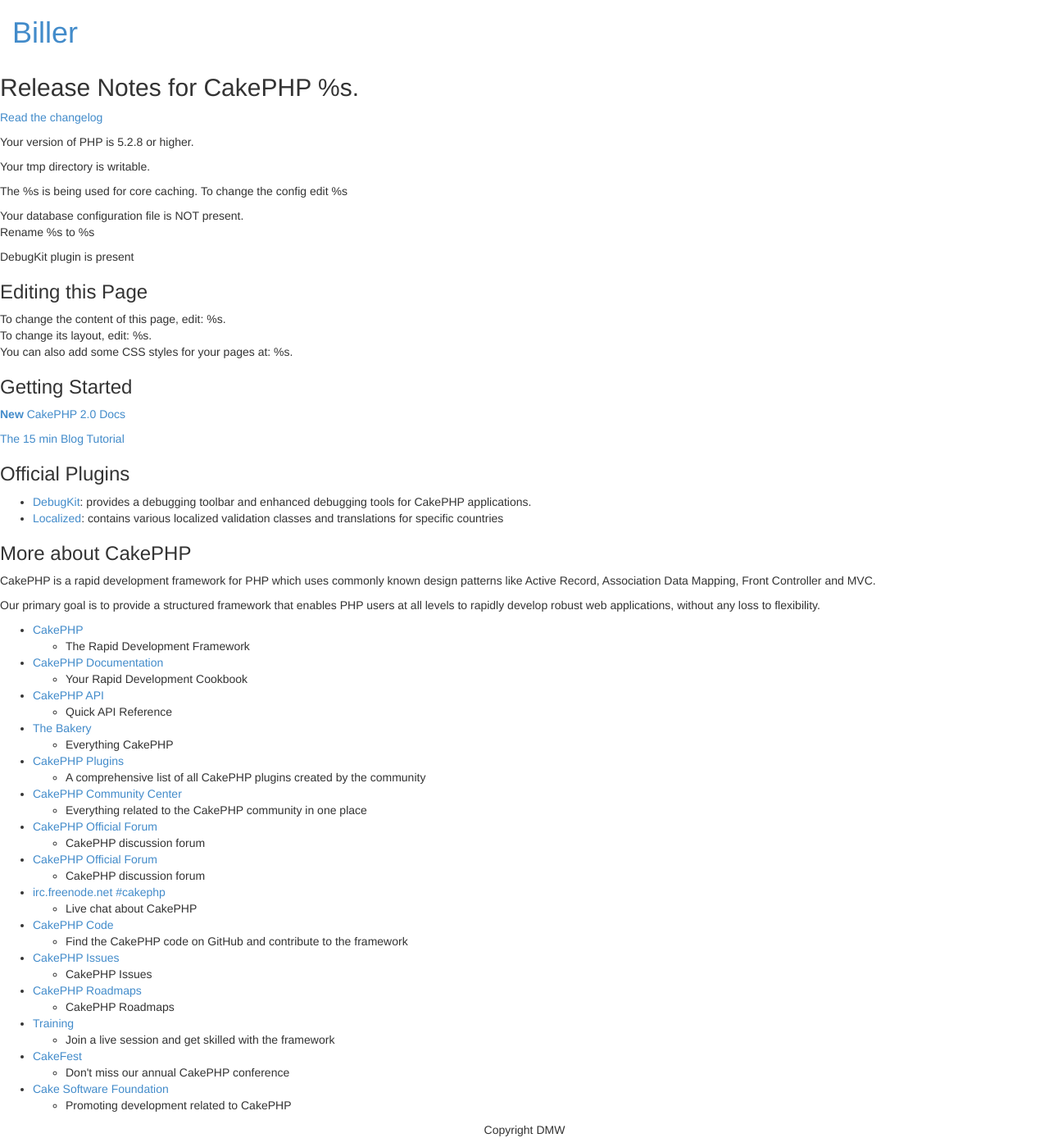
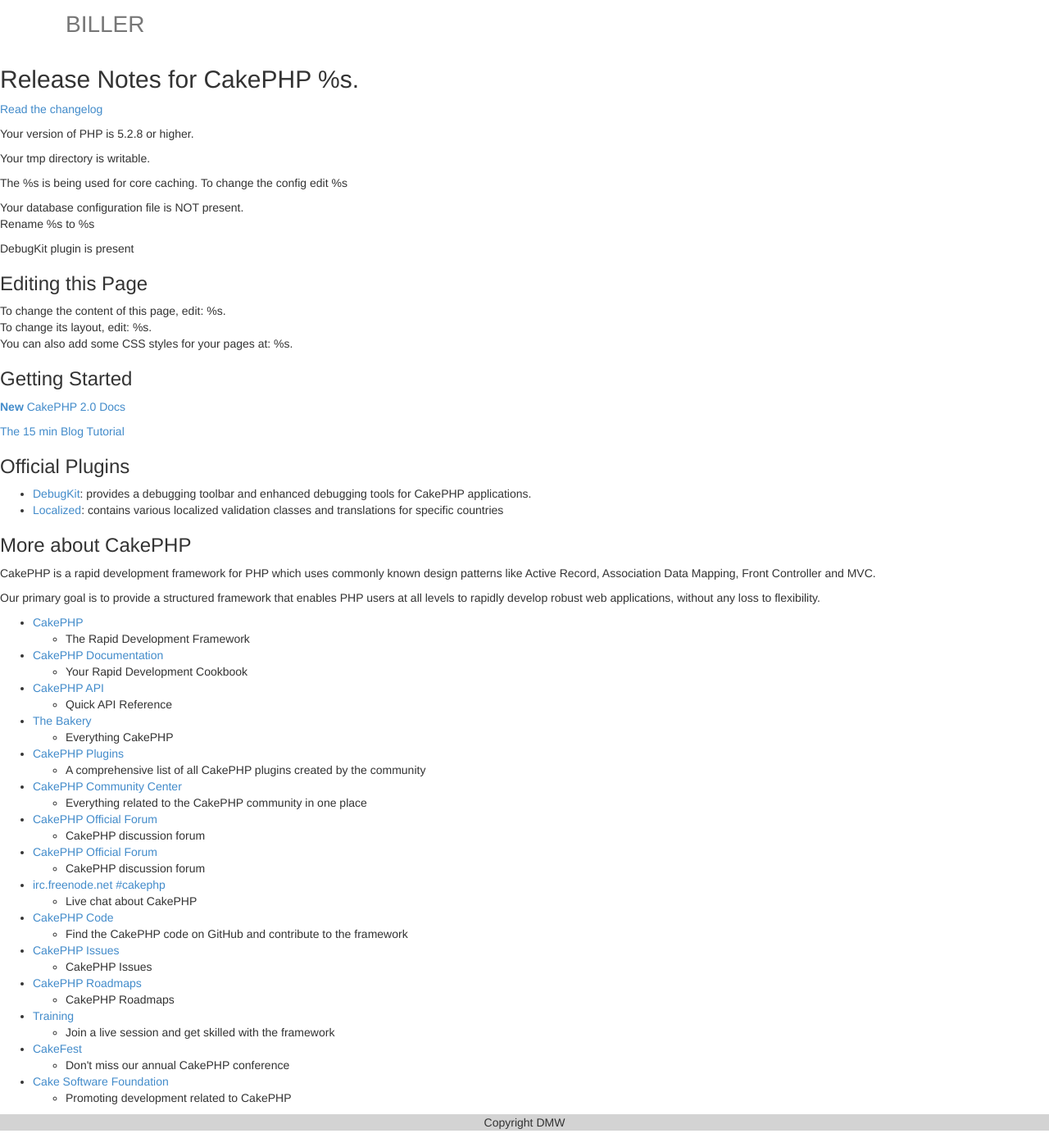
Before and after one commit to mohit444/biller, a CakePHP app: the page made by app/View/Pages/home.ctp in a window 1280 px wide. Shown: the whole page at 82% size. Run offline with PHP 8.4 and a stand-in for CakePHP, Linux system fonts and the light colour scheme; the template is opened without the code that fills it, so the values that code supplies are empty; some libraries are stand-ins or nearby versions.

Commit message:
css edit

```diff
--- a/app/View/Elements/header.ctp
+++ b/app/View/Elements/header.ctp
@@ -1,4 +1,5 @@
-<div class="container-fluid">
-<?php $cakeDescription = __d('cake_dev', 'Biller'); ?>
-<h1><?php echo $this->Html->link($cakeDescription, '//localhost/biller'); ?></h1>
+<div class="container">
+    <div class="headernav">
+        <?php echo $this->Html->link("BILLER", '//localhost/biller',array('class'=>'headtitle')); ?>
+    </div>
 </div>
--- a/app/View/Layouts/default.ctp
+++ b/app/View/Layouts/default.ctp
@@ -8,12 +8,12 @@
 	<meta name="viewport" content="width=device-width, initial-scale=1">
 	<?php echo $this->Html->charset(); ?>
 	<title>
-		Biller
+		BILLER
 	</title>
 
 	<?php
-		echo $this->Html->meta('icon');
-		#echo $this->Html->meta('favicon.ico','/img/title_icon.ico',array('type'=>'icon'));
+		#echo $this->Html->meta('icon');
+		echo $this->Html->meta('favicon.ico','img/titleicon.png',array('type'=>'icon'));
 		echo $this->Html->css(array('bootstrap.min','custom'));
 
 		echo $this->fetch('meta');
--- a/app/webroot/css/custom.css
+++ b/app/webroot/css/custom.css
@@ -1,5 +1,6 @@
 .futer{
     text-align: center;
+    background-color: lightgray;
 }
 
 .formtitle{
@@ -7,3 +8,23 @@
     margin-bottom: 10px;
     color: #428bca;
 }
+
+a:hover{
+    text-decoration: none;
+    color: #777;
+}
+
+a:selected{
+    text-decoration: none;
+    color: #777;
+}
+
+.headernav{
+    margin: 10px;
+}
+
+.headtitle{
+    color: #777;
+    font-size: 2em;
+
+}
```
Also changed, not shown: app/webroot/img/titleicon.png (added).
